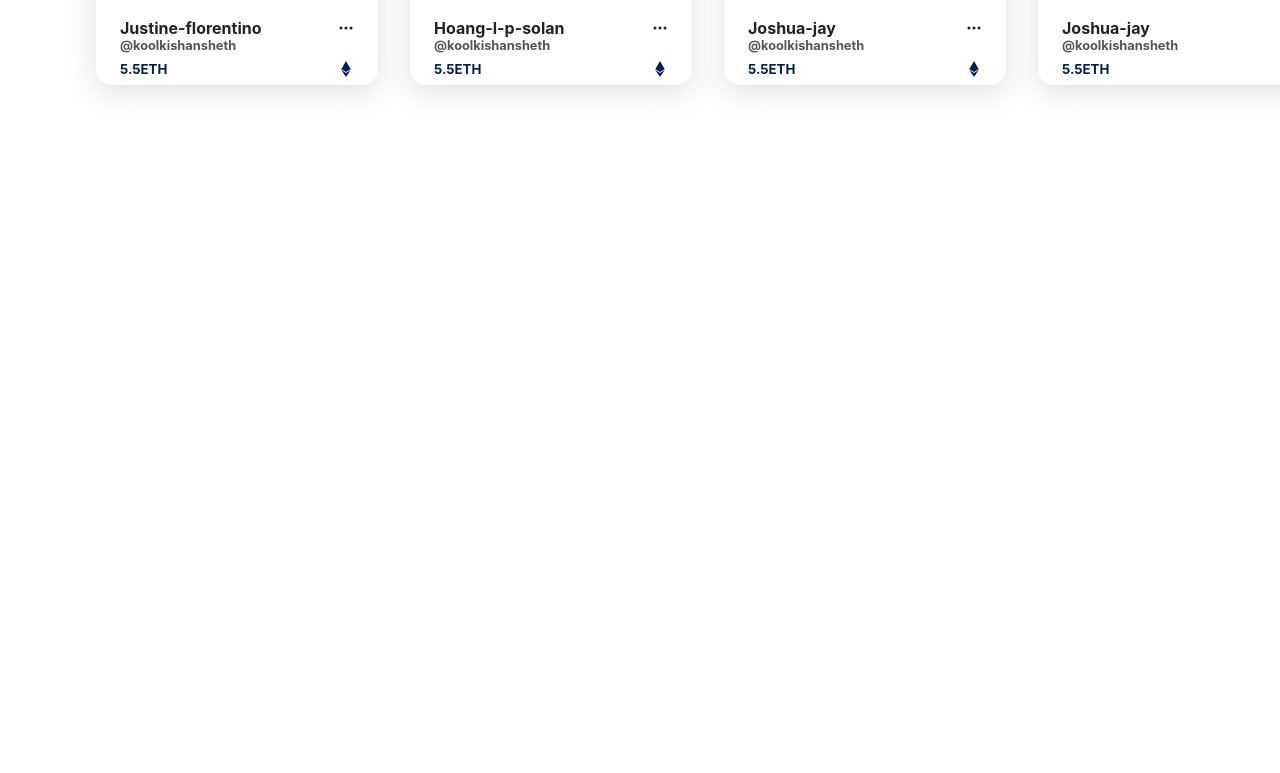
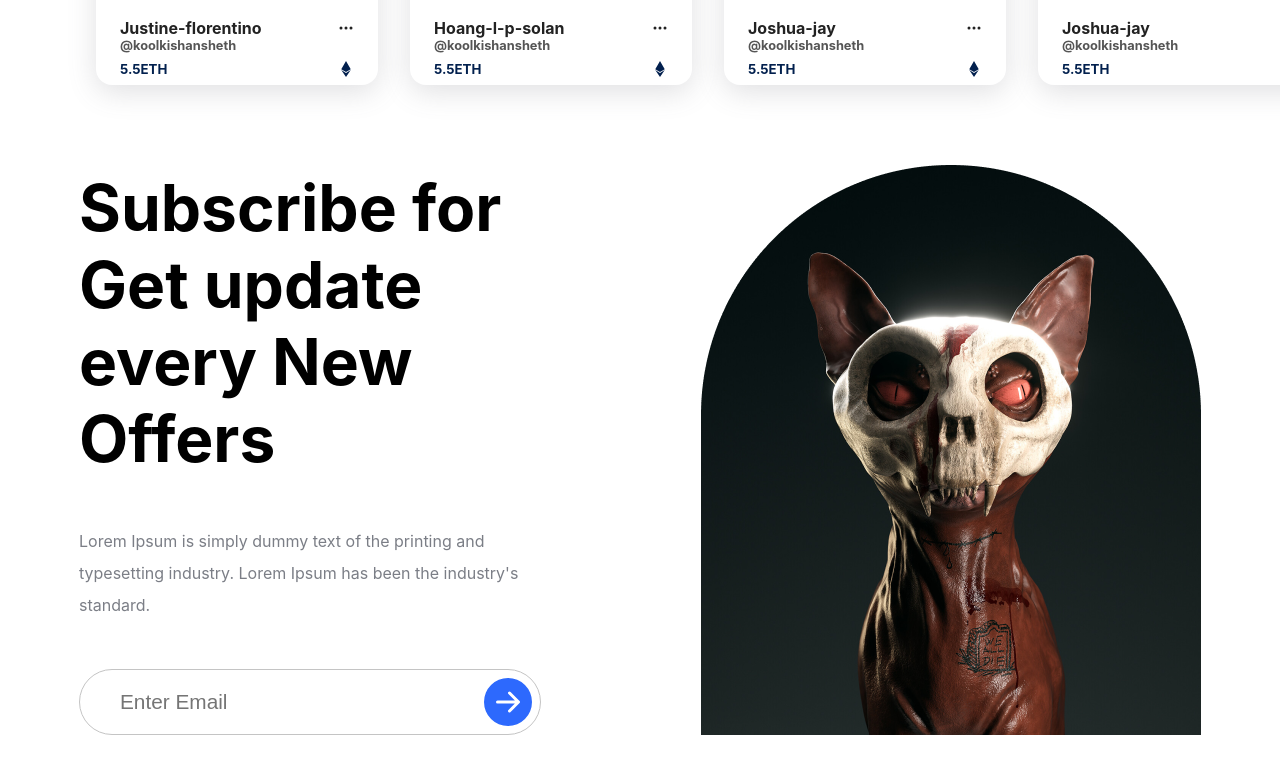
Before and after one commit to oceanesalle/NFT-marketplace, a React (Create React App) app in the folder nft-marketplace/: page / in a window 1280 px wide. Shown: the part 3862-4635 px from the top of the page. Before the commit the page ends 4027 px from the top, so only its background shows below. Built offline with nearby package versions, Linux system fonts and the light colour scheme.

Commit message:
subscribe component

```diff
--- a/nft-marketplace/src/App.js
+++ b/nft-marketplace/src/App.js
@@ -5,6 +5,7 @@ import Clients from "./components/Clients";
 import Create from "./components/Create";
 import Us from "./components/Us";
 import MarketPlace from "./components/Marketplace";
+import Subscribe from "./components/Subscribe";
 
 function App() {
   return (
@@ -15,6 +16,7 @@ function App() {
       <Create />
       <Us />
       <MarketPlace />
+      <Subscribe />
 
     </div>
   );
--- /dev/null
+++ b/nft-marketplace/src/components/Subscribe.jsx
@@ -0,0 +1,104 @@
+import React from "react";
+import styled from "styled-components";
+import subscribe from "../assets/subscribe.png";
+import { BsFillArrowRightCircleFill } from "react-icons/bs";
+export default function Subscribe() {
+  return (
+    <Section>
+      <div className="content">
+        <h2>Subscribe for Get update every New Offers</h2>
+        <p>
+          Lorem Ipsum is simply dummy text of the printing and typesetting
+          industry. Lorem Ipsum has been the industry's standard.
+        </p>
+        <div className="input-container">
+          <input type="text" placeholder="Enter Email" />
+          <BsFillArrowRightCircleFill />
+        </div>
+      </div>
+      <div className="image">
+        <img src={subscribe} alt="subscribe" />
+      </div>
+    </Section>
+  );
+}
+
+const Section = styled.section`
+  display: flex;
+  justify-content: center;
+  align-content: center;
+  margin: 0 9rem;
+  gap: 10rem;
+  margin-bottom: 5rem;
+  .image {
+    img {
+    }
+  }
+  .content {
+    display: flex;
+    justify-content: center;
+    flex-direction: column;
+    gap: 3rem;
+    /* width: 50%; */
+    h2 {
+      font-size: 4rem;
+    }
+    p {
+      color: #7b7e86;
+      line-height: 2rem;
+    }
+    .input-container {
+      padding: 0.5rem;
+      display: flex;
+      justify-content: center;
+      align-items: center;
+      width: max-content;
+      gap: 1rem;
+      border: 1px solid #c4c4c4;
+      border-radius: 3rem;
+      input {
+        border: none;
+        &:focus {
+          outline: none;
+        }
+        padding-left: 2rem;
+        padding-right: 5rem;
+        font-size: 1.3rem;
+      }
+      svg {
+        color: #2d69fd;
+        font-size: 3rem;
+      }
+    }
+  }
+  @media screen and (min-width: 280px) and (max-width: 1080px) {
+    flex-direction: column;
+    margin: 0 2rem;
+    gap: 2rem;
+    margin-bottom: 2rem;
+    .image {
+      display: flex;
+      justify-content: center;
+      align-items: center;
+      img {
+        height: 80vw;
+      }
+    }
+    .content {
+      gap: 1rem;
+      h2 {
+        font-size: 2rem;
+      }
+      p {
+        line-height: 1.4rem;
+      }
+      .input-container {
+        display: none;
+        width: max-content;
+        input {
+          width: 50%;
+        }
+      }
+    }
+  }
+`;
```
